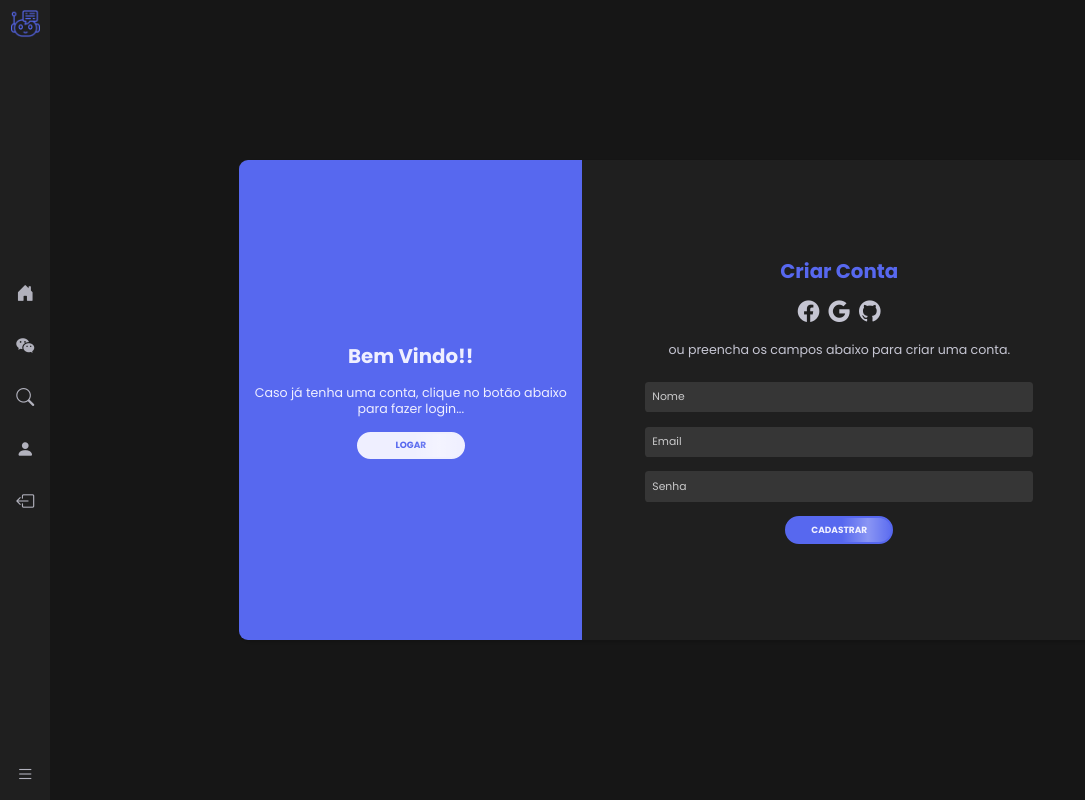
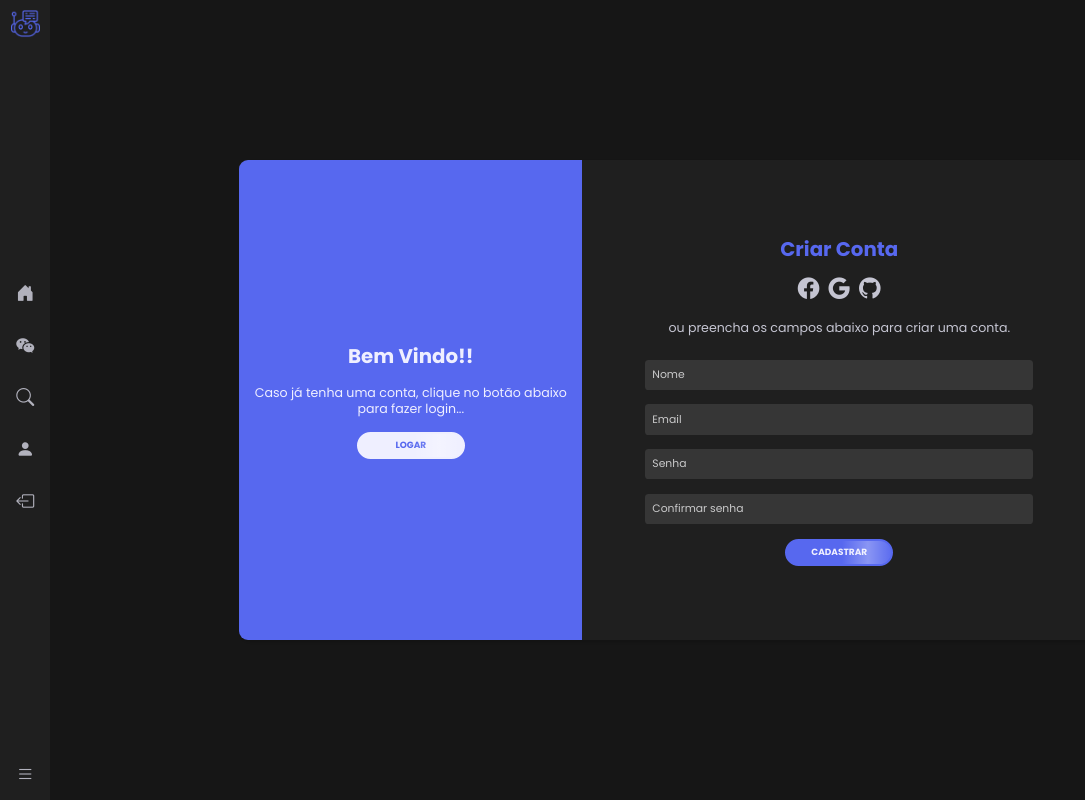
Before and after one commit to LucasLuccaCode/chatgpt-react-interface, a React (Vite) app: page /auth in a window 1280 px wide. Both pictures are taken after a click on the button "CADASTRAR". Shown: the whole page, without its empty margins (0-1085 px from the left). Built offline with nearby package versions, Linux system fonts and the light colour scheme.

Commit message:
feat(register): implements registration support

```diff
--- a/src/contexts/authContext.tsx
+++ b/src/contexts/authContext.tsx
@@ -21,10 +21,21 @@ interface SignInProps {
   password: string
 }
 
+interface SignUpProps {
+  user: {
+    name: string;
+    email: string;
+    password: string
+    confirmPassword: string;
+  },
+  setIsLogin: React.Dispatch<React.SetStateAction<boolean>>;
+}
+
 interface AuthContextTypes {
   user: IUser | null,
   signed: boolean,
-  signIn({ email, password }: SignInProps): void,
+  signIn({ email, password }: SignInProps): Promise<void>,
+  signUp({ user, setIsLogin }: SignUpProps): Promise<void>,
   isLoading: boolean,
   logout(): void
 }
@@ -35,7 +46,8 @@ const tokenStoredKey = "@mr:chatgpt:token"
 const AuthContext = createContext<AuthContextTypes>({
   user: null,
   signed: false,
-  signIn() { },
+  async signIn() { },
+  async signUp() { },
   isLoading: true,
   logout() { }
 })
@@ -69,7 +81,7 @@ export const AuthProvider: React.FC<{ children: ReactNode }> = ({ children }) =>
         password
       })
 
-      if(data?.error){
+      if (data?.error) {
         return console.log(data.error)
       }
       setUser(data)
@@ -79,6 +91,27 @@ export const AuthProvider: React.FC<{ children: ReactNode }> = ({ children }) =>
       // creating user cache and token
       Cookies.set(tokenStoredKey, data.token, { expires: 7 }) // Espira em 7 dias
       Cookies.set(userStoredKey, JSON.stringify(data.user), { expires: 7 }) // Espira em 7 dias
+    } catch (error) {
+      console.log(error)
+    }
+  }, [])
+
+  const signUp = useCallback(async ({ user, setIsLogin }: SignUpProps) => {
+    try {
+      const { name, email, password, confirmPassword } = user
+      const { data } = await axios.post('/auth/register', {
+        name,
+        email,
+        password,
+        confirmPassword
+      })
+
+      if (data?.error) {
+        console.log(data.error)
+        return
+      }
+
+      setIsLogin(true)
     } catch (error) {
       console.log(error)
     }
@@ -95,11 +128,12 @@ export const AuthProvider: React.FC<{ children: ReactNode }> = ({ children }) =>
     user,
     signed: !!user,
     signIn,
+    signUp,
     isLoading,
     logout
   }
 
-  if(isLoading){
+  if (isLoading) {
     // return null
   }
 
--- a/src/pages/Authentication/Form/index.tsx
+++ b/src/pages/Authentication/Form/index.tsx
@@ -9,23 +9,43 @@ import { useState } from "react";
 
 interface FormProps {
   isLogin: boolean;
+  setIsLogin: React.Dispatch<React.SetStateAction<boolean>>;
 }
 
-export const Form: React.FC<FormProps> = ({ isLogin }) => {
+export const Form: React.FC<FormProps> = ({ isLogin, setIsLogin }) => {
   const [name, setName] = useState("")
   const [email, setEmail] = useState("")
   const [password, setPassword] = useState("")
-  const { user, signIn } = useAuth()
+  const [confirmPassword, setConfirmPassword] = useState("")
+  const { user, signIn, signUp } = useAuth()
 
   const handleForm = async (event: FormEvent<HTMLFormElement>) => {
     event.preventDefault()
 
-    signIn({ email, password })
+    if (isLogin) {
+      signIn({
+        email,
+        password
+      })
+      return
+    }
+
+    signUp({
+      user: {
+        name,
+        email,
+        password,
+        confirmPassword
+      },
+      setIsLogin
+    })
   }
 
 
   if (user) {
-    return <Navigate to="/chatbot" />
+    return (
+      <Navigate to="/chatbot" />
+    )
   }
 
   return (
@@ -57,6 +77,17 @@ export const Form: React.FC<FormProps> = ({ isLogin }) => {
         title="Senha precisa ter entre 6 e 12 caracteres"
         onChange={e => setPassword(e.target.value)}
       />
+      {!isLogin && (
+        <Input
+          type="password"
+          name="confirm_password"
+          value={confirmPassword}
+          placeholder="Confirmar senha"
+          required pattern=".{6,12}"
+          title="Senha precisa ter entre 6 e 12 caracteres"
+          onChange={e => setConfirmPassword(e.target.value)}
+        />
+      )}
       <Button type="submit">
         {isLogin ? 'Logar' : 'Cadastrar'}
       </Button>
--- a/src/pages/Authentication/FormColumn/index.tsx
+++ b/src/pages/Authentication/FormColumn/index.tsx
@@ -8,9 +8,10 @@ import { Form } from "../Form";
 
 interface FormColumnProps {
   isLogin: boolean;
+  setIsLogin: React.Dispatch<React.SetStateAction<boolean>>;
 }
 
-export const FormColumn: React.FC<FormColumnProps> = ({ isLogin }) => {
+export const FormColumn: React.FC<FormColumnProps> = ({ isLogin, setIsLogin }) => {
   return (
     <FormColumnStyled>
       <Title>
@@ -26,7 +27,7 @@ export const FormColumn: React.FC<FormColumnProps> = ({ isLogin }) => {
         }
       </Description>
 
-      <Form isLogin={isLogin} />
+      <Form isLogin={isLogin} setIsLogin={setIsLogin} />
     </FormColumnStyled>
   )
 }
--- a/src/pages/Authentication/index.tsx
+++ b/src/pages/Authentication/index.tsx
@@ -12,7 +12,7 @@ export const Authentication: React.FC = () => {
       <Card isLogin={isLogin}>
         <InfoColumn isLogin={isLogin} setIsLogin={setIsLogin} />
 
-        <FormColumn isLogin={isLogin} />
+        <FormColumn isLogin={isLogin} setIsLogin={setIsLogin} />
       </Card>
     </Container>
   )
```
